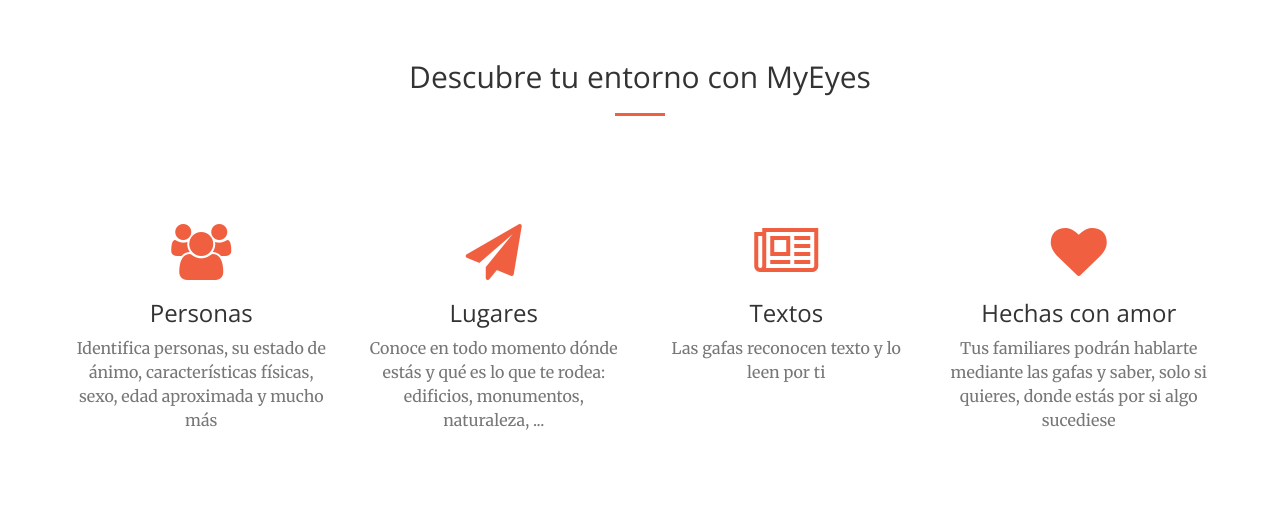
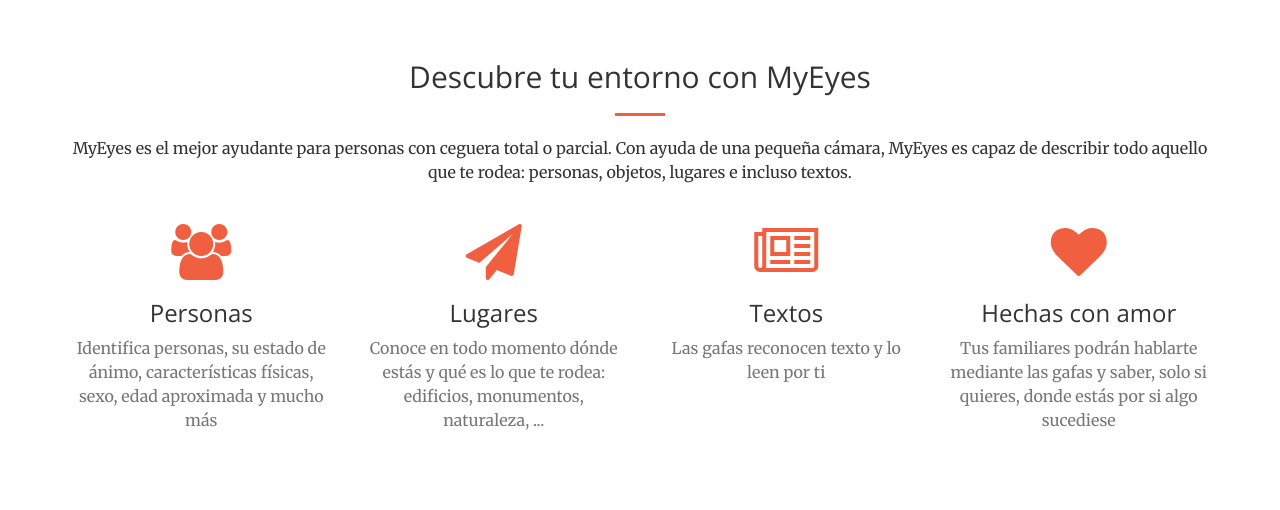
Before and after one commit to crdlc/myeyes, a plain HTML site: page index.html in a window 1280 px wide. Shown: the part 840-1350 px from the top of the page. Drawn offline with nearby package versions, Linux system fonts and the light colour scheme.

Commit message:
Update index.html

```diff
--- a/index.html
+++ b/index.html
@@ -85,7 +85,7 @@
                 <div class="col-lg-12 text-center">
                     <h2 class="section-heading">Descubre tu entorno con MyEyes</h2>
                     <hr class="primary">
-                    <p class="text-faded">
+                    <p>
                     MyEyes es el mejor ayudante para personas con ceguera total o parcial.
                     Con ayuda de una pequeña cámara, MyEyes es capaz de describir todo aquello que te rodea:
                     personas, objetos, lugares e incluso textos.
```
